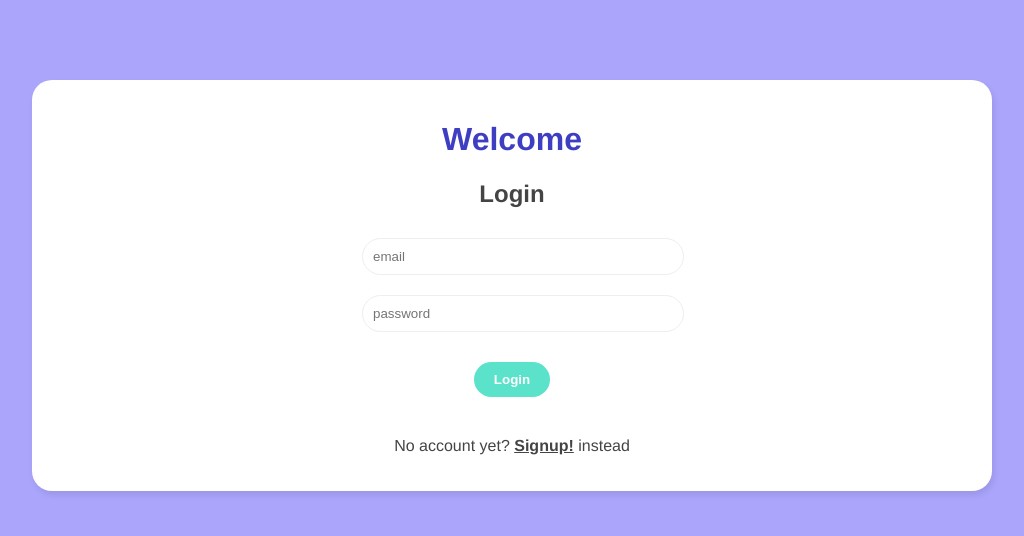
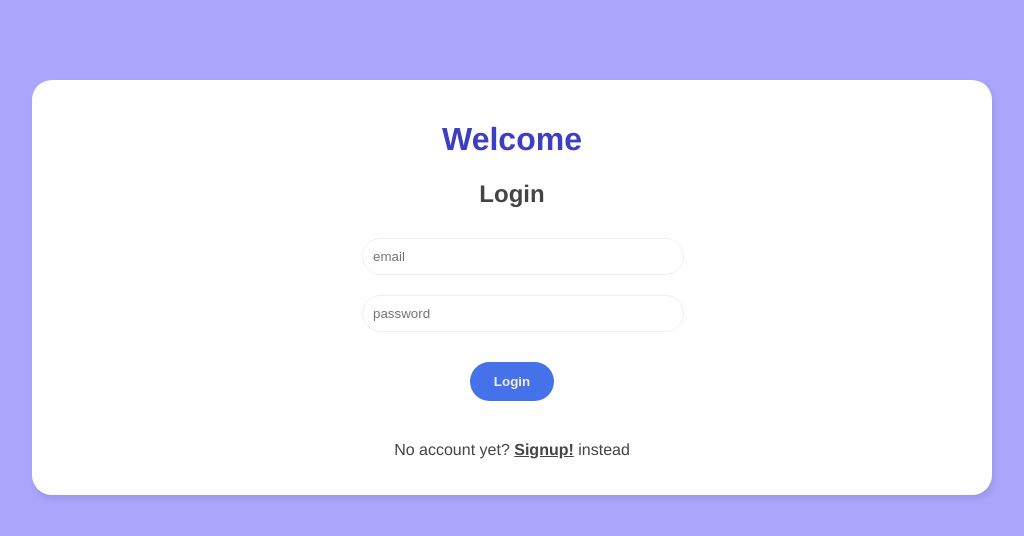
Before and after one commit to evilimas/Live-chat-app, a Vue app: page / in a window 1280 px wide. Shown: the top 536 px of the page, without its empty margins (128-1152 px from the left). Built offline with nearby package versions, Linux system fonts and the light colour scheme; no server answers.

Commit message:
changed buttons

```diff
--- a/src/assets/main.css
+++ b/src/assets/main.css
@@ -16,16 +16,16 @@ body {
 }
 button {
   text-decoration: none;
-  background: #5ae3ca;
-  color: white;
+  background: #4672e9;
+  color: rgb(240, 240, 240);
   font-weight: bold;
   border: 0;
   border-radius: 20px;
-  padding: 10px 20px;
+  padding: 12px 24px;
   cursor: pointer;
 }
 button:hover {
-  background: #3ba592;
+  background: #1d554b;
   transition: 0.4s;
   transform: scale(1.1);
 }
```
